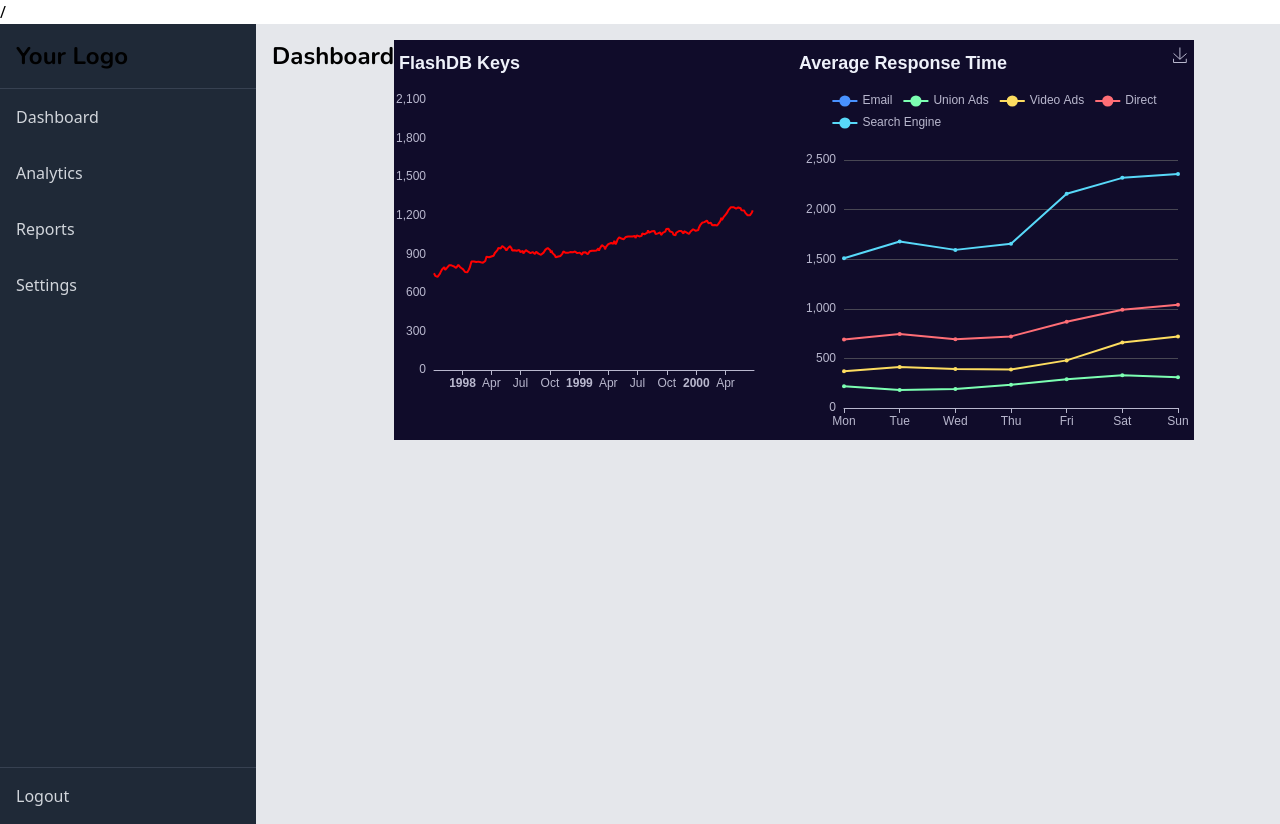
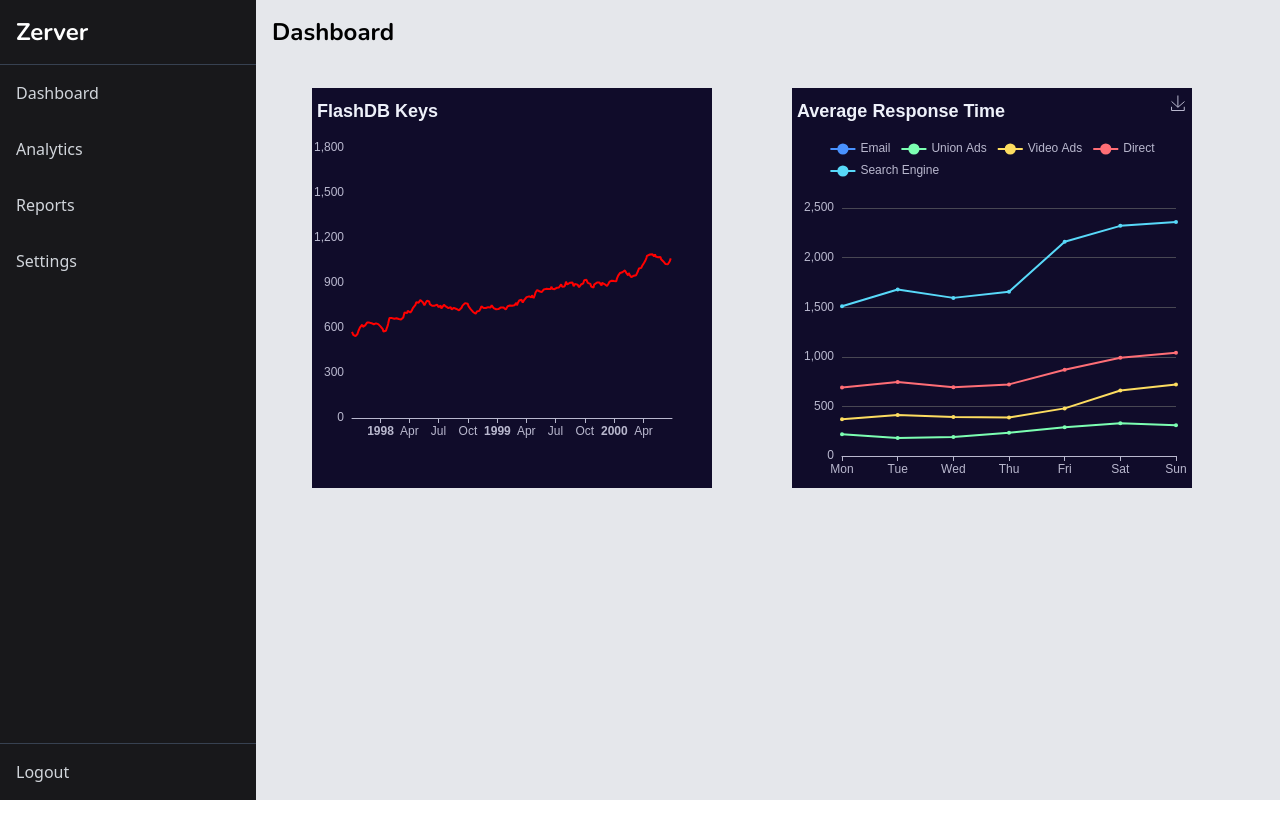
Before and after one commit to Shree-Varshan-1013/Zerver, a plain HTML site: page Project/index.html in a window 1280 px wide. After the commit the page ends 800 px from the top, so only its background shows below. Drawn offline with nearby package versions, Linux system fonts and the light colour scheme.

Commit message:
Styling - fixes

```diff
--- a/Project/index.html
+++ b/Project/index.html
@@ -4,7 +4,7 @@
     <meta charset="UTF-8" />
     <meta name="viewport" content="width=device-width, initial-scale=1.0" />
     <script src="https://cdn.tailwindcss.com"></script>
-    <script src="https://cdn.jsdelivr.net/npm/echarts@latest/dist/echarts.min.js"></script>/
+    <script src="https://cdn.jsdelivr.net/npm/echarts@latest/dist/echarts.min.js"></script>
     <link rel="stylesheet" href="/Project/styles/index.css" />
     <script>
       tailwind.config = {
@@ -12,6 +12,7 @@
           extend: {
             colors: {
               clifford: "#da373d",
+              cyber: "#18181b",
             },
           },
         },
@@ -47,9 +48,9 @@
       <div>
         <div class="flex h-screen bg-gray-200">
           <!-- Sidebar -->
-          <aside class="bg-gray-800 text-gray-300 w-64 flex flex-col">
+          <aside class="bg-cyber text-gray-300 w-64 flex flex-col">
             <div class="p-4 border-b border-gray-700">
-              <h1 class="text-2xl font-semibold">Your Logo</h1>
+              <h1 class="text-2xl font-semibold text-white">Zerver</h1>
             </div>
             <nav class="flex-1">
               <a href="#" class="block p-4 hover:bg-gray-700">Dashboard</a>
@@ -61,16 +62,21 @@
               <a href="#" class="block hover:text-gray-400">Logout</a>
             </div>
           </aside>
-
-          <!-- Main Content -->
-          <main class="flex p-4 align-center">
+          <main class="flex p-4 align-center flex-col">
             <h1 class="text-2xl font-semibold">Dashboard</h1>
-            <div id="chart-container" style="width: 400px; height: 400px"></div>
-            <script src="/Project/js/index.js">
-            </script>
-            <div id="chart-container-response" style="width: 400px; height: 400px"></div>
-            <script src="/Project/js/response.js">
-            </script>
+            <div class="flex m-10">
+              <div
+                id="chart-container"
+                style="width: 400px; height: 400px"
+              ></div>
+              <script src="/Project/js/index.js"></script>
+              <div
+                id="chart-container-response"
+                style="width: 400px; height: 400px"
+                class="ml-20"
+              ></div>
+              <script src="/Project/js/response.js"></script>
+            </div>
           </main>
         </div>
       </div>
```
